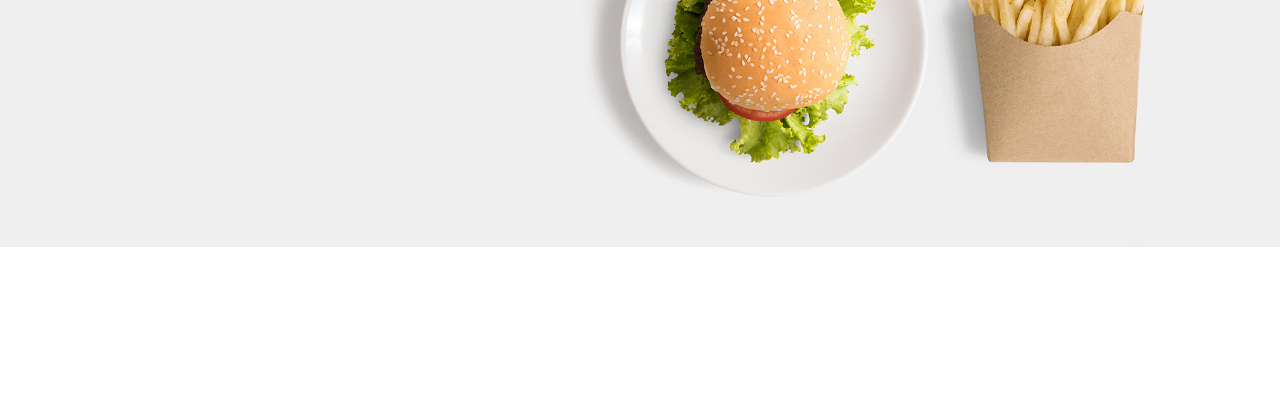
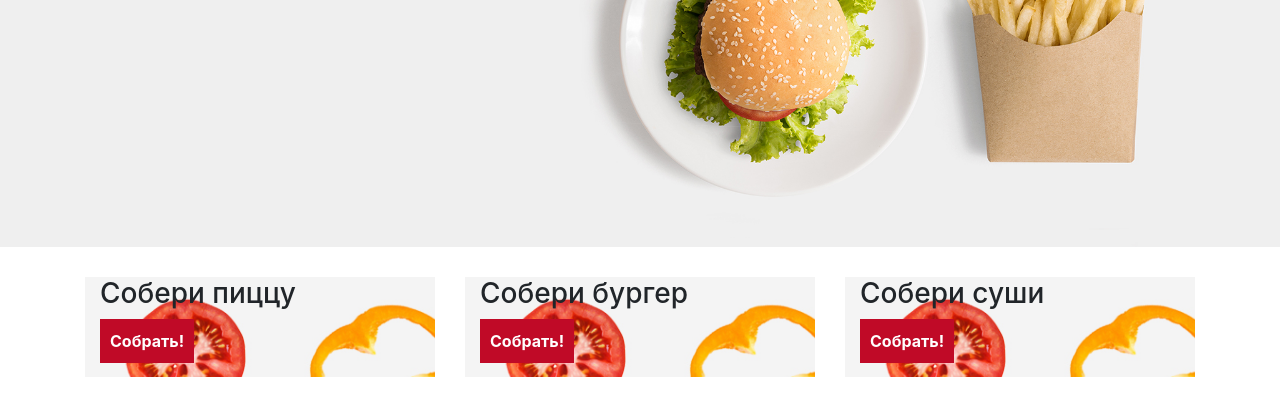
Before and after one commit to alexandrref/King, a website: page index.html in a window 1280 px wide. Shown: the part 217-632 px from the top of the page. Drawn offline with nearby package versions, Linux system fonts and the light colour scheme.

Commit message:
Добавил баннеры с кнопками для перехода в конструктор

```diff
--- a/css/style.css
+++ b/css/style.css
@@ -1,17 +1,26 @@
 body {
-	font-family: 'Bungee', cursive;
+	font-family: 'Bungee';
 }
-.main_header_logo{
+
+h1, h2, h3, h4, h5, h6 {
+	font-family: 'Bungee';
+}
+
+.main_header{
+	margin-bottom: 30px;
+}
+
+.main_header__logo{
 	padding: 15px;
 	margin: 0 auto;
 	display: inline-block;
 }
 
-.main_header_logo_wrap{
+.main_header__logo_wrap{
 	text-align: center;
 }
 
-.main_header_preview{
+.main_header__preview{
 	background: url("../img/preview_bg.jpg") #cecece;
 	background-position: center;
 	background-size: cover;
@@ -20,7 +29,7 @@ body {
 	padding-right: 0;
 }
 
-.main_header_preview_text{
+.main_header__preview_text{
 	display: inline-block;
     color: #c00a27;
     font-size: 150px;
@@ -28,3 +37,33 @@ body {
     font-family: 'Bungee', cursive;
     font-size: 5vw;
 }
+
+.main_section__builder_block_item{
+	min-height: 100px;
+	background: url("../img/banner-btn-pizza.jpg") no-repeat #cecece;
+	background-size: cover;
+	margin-bottom: 30px;
+}
+
+.main_section__builder_block_item_btn{
+	background-color: #c00a27;
+	padding: 10px;
+	outline: none;
+	color: #fff;
+	border: none;
+	display: inline-block;
+	font-weight: bold;
+}
+
+.main_section__builder_block_item_btn:hover{
+	background-color: #fff;
+	color: #c00a27;
+	border: 2px solid #c00a27;
+	font-weight: bold;
+}
+
+@media (max-width: 768px) {
+	.main_section__builder_block_item {
+		text-align: center;
+	}
+}
--- a/index.html
+++ b/index.html
@@ -9,22 +9,73 @@
 </head>
 <body>
 	<header class="main_header">
-		<div class="main_header_line">
+		<div class="main_header__line">
 			<div class="container">
 				<div class="row">
-					<div class="main_header_logo_wrap col-md-2 col-sm-12">
-						<a class="main_header_logo" href="#"><img src="img/logo.png"></a>
+					<div class="main_header__logo_wrap col-md-2 col-sm-12">
+						<a class="main_header__logo" href="#"><img src="img/logo.png"></a>
 					</div>
 				</div>
 			</div>
 		</div>
 			<div class="row">
 				<div class="col-md-12">
-						<div class="main_header_preview">
-							<h2 class="main_header_preview_text">Собери бургер своей мечты!</h2>
+						<div class="main_header__preview">
+							<h2 class="main_header__preview_text">Собери бургер своей мечты!</h2>
 						</div>
 				</div>
 			</div>
 	</header>
+	<section class="main_section">
+		<div class="container">
+				<div class="main_section__builder_block row">
+					<div class=" col-md-4">
+						<div class="main_section__builder_block_item">
+							<div class="container">
+								<div class="row">
+									<div class="col-md-12">
+										<h3>Собери пиццу</h3>
+										<button class="main_section__builder_block_item_btn">
+											Собрать!
+										</button>
+									</div>
+								</div>
+							</div>
+						</div>
+					</div>
+
+					<div class="col-md-4">
+						<div class="main_section__builder_block_item">
+							<div class="container">
+								<div class="row">
+									<div class="col-md-12">
+										<h3>Собери бургер</h3>
+										<button class="main_section__builder_block_item_btn">
+											Собрать!
+										</button>
+									</div>
+								</div>
+							</div>
+						</div>
+					</div>
+
+					<div class="col-md-4">
+						<div class="main_section__builder_block_item">
+							<div class="container">
+								<div class="row">
+									<div class="col-md-12">
+										<h3>Собери суши</h3>
+										<button class="main_section__builder_block_item_btn">
+											Собрать!
+										</button>
+									</div>
+								</div>
+							</div>
+						</div>
+					</div>
+
+				</div>
+		</div>
+	</section>
 </body>
 </html>
```
Also changed, not shown: img/banner-btn-burger.jpg (added), img/banner-btn-pizza.jpg (added), img/banner-btn-sushi.jpg (added).
